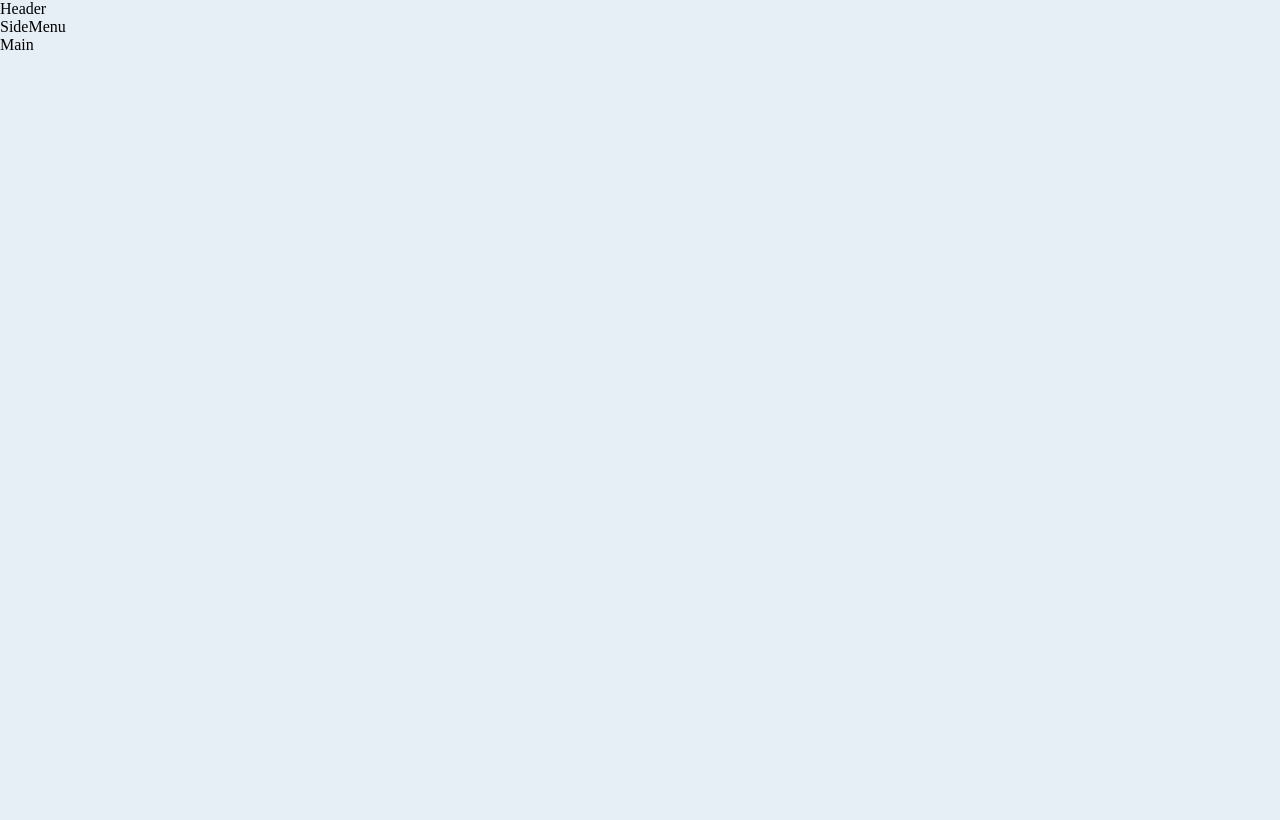
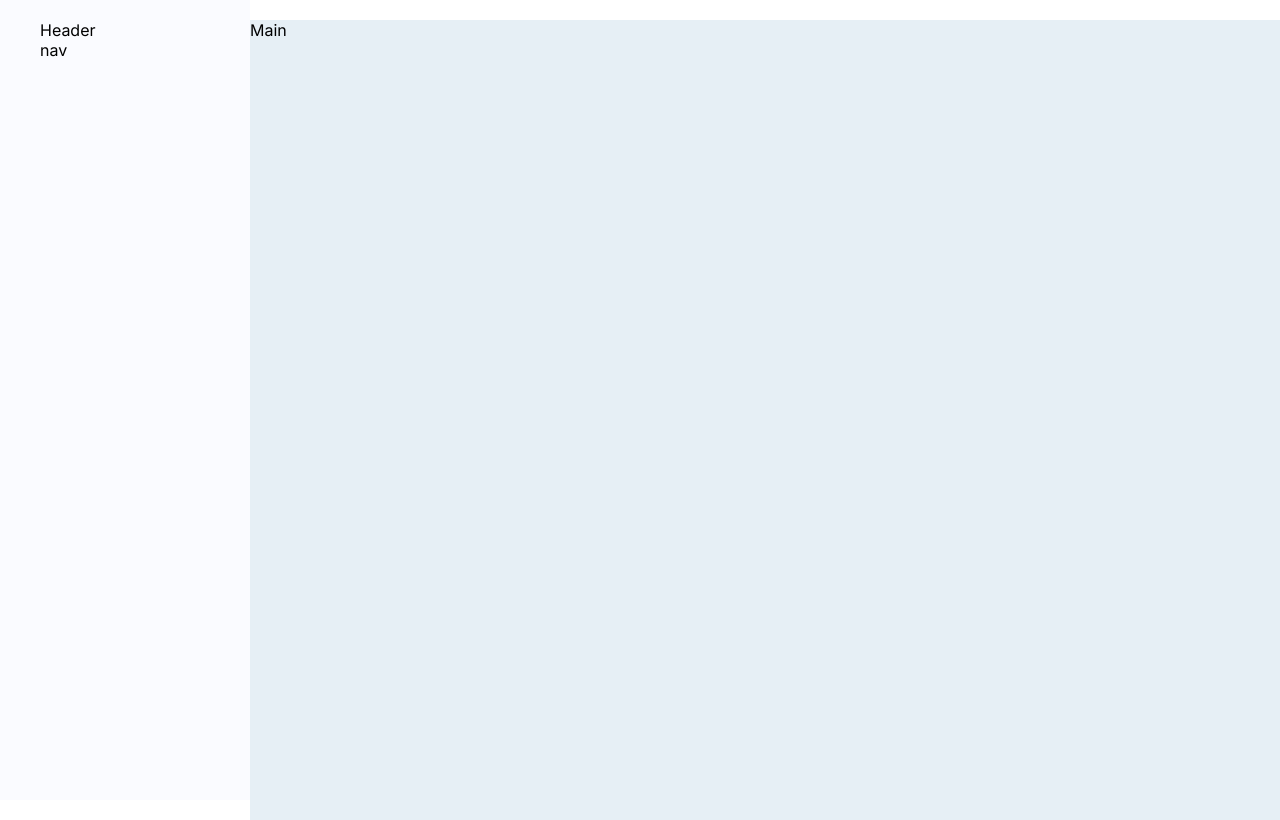
Before and after one commit to artog1809/att-test, a React (Vite) app: page / in a window 1280 px wide. Built offline with nearby package versions, Linux system fonts and the light colour scheme.

Commit message:
create sidemenu components

```diff
--- a/index.html
+++ b/index.html
@@ -3,6 +3,9 @@
   <head>
     <meta charset="UTF-8" />
     <link rel="icon" type="image/svg+xml" href="/vite.svg" />
+    <link rel="preconnect" href="https://fonts.googleapis.com">
+    <link rel="preconnect" href="https://fonts.gstatic.com" crossorigin>
+    <link href="https://fonts.googleapis.com/css2?family=Inter:ital,opsz,wght@0,14..32,100..900;1,14..32,100..900&family=Montserrat:ital,wght@0,100..900;1,100..900&display=swap" rel="stylesheet">
     <meta name="viewport" content="width=device-width, initial-scale=1.0" />
     <title>BankDash</title>
   </head>
--- a/src/App.css
+++ b/src/App.css
@@ -1,3 +1,3 @@
 * {
-    background-color: #E6EFF5;
+    font-family: "Inter", sans-serif;
 }
--- a/src/cmp/main/index.jsx
+++ b/src/cmp/main/index.jsx
@@ -4,6 +4,6 @@ import './style.css'
 export const Main = () => {
 
     return (
-        <div>Main</div>
+        <div className='main' >Main</div>
     )
 }
--- a/src/cmp/main/style.css
+++ b/src/cmp/main/style.css
@@ -0,0 +1,5 @@
+.main {
+    background-color: #E6EFF5;
+    margin-left: 250px;
+    height: 100vh
+}
--- /dev/null
+++ b/src/cmp/sidemenu/header/index.jsx
@@ -0,0 +1,8 @@
+
+
+export const Header = () => {
+
+    return (
+        <div>Header</div>
+    )
+}
--- a/src/cmp/sidemenu/index.jsx
+++ b/src/cmp/sidemenu/index.jsx
@@ -1,11 +1,14 @@
 
+import { Header } from '../header'
+import { Nav } from './nav'
 import './style.css'
 
 export const Sidemenu = () => {
 
     return (
-        <div>
-            SideMenu
+        <div className = 'side-menu'>
+            <Header />
+            <Nav />
         </div>
     )
 }
--- /dev/null
+++ b/src/cmp/sidemenu/nav/index.jsx
@@ -0,0 +1,8 @@
+
+
+export const Nav = () => {
+
+    return(
+        <div>nav</div>
+    )
+}
--- a/src/cmp/sidemenu/style.css
+++ b/src/cmp/sidemenu/style.css
@@ -0,0 +1,12 @@
+.side-menu {
+    background-color: #FAFBFF;
+    height: 100%;
+    width: 250px;
+    position: fixed;
+    z-index: 1;
+    top: 0;
+    left: 0;
+    overflow-x: hidden;
+    padding-top: 20px;
+    padding-left: 40px;
+}
```
